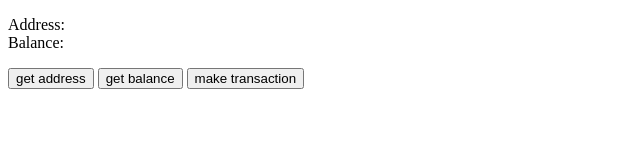
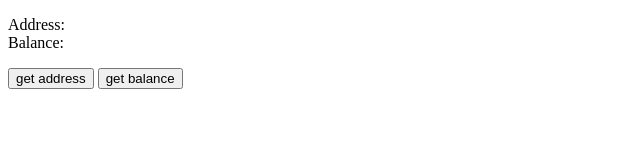
Before and after one commit to BettingWin/bettingwin, a plain HTML site: page index.html in a window 1280 px wide. Shown: the whole page, without its empty margins (0-640 px from the left). Drawn offline with Linux system fonts and the light colour scheme.

Commit message:
remove transfer

```diff
--- a/index.html
+++ b/index.html
@@ -12,7 +12,6 @@
   </p>
   <button onclick="getAddress()">get address</button>
   <button onclick="getBalance()">get balance</button>
-  <button onclick="transfer()">make transaction</button>
 </body>
 <script type="text/javascript">
   var tezbox_window = document.getElementById('tezbox').contentWindow
```
